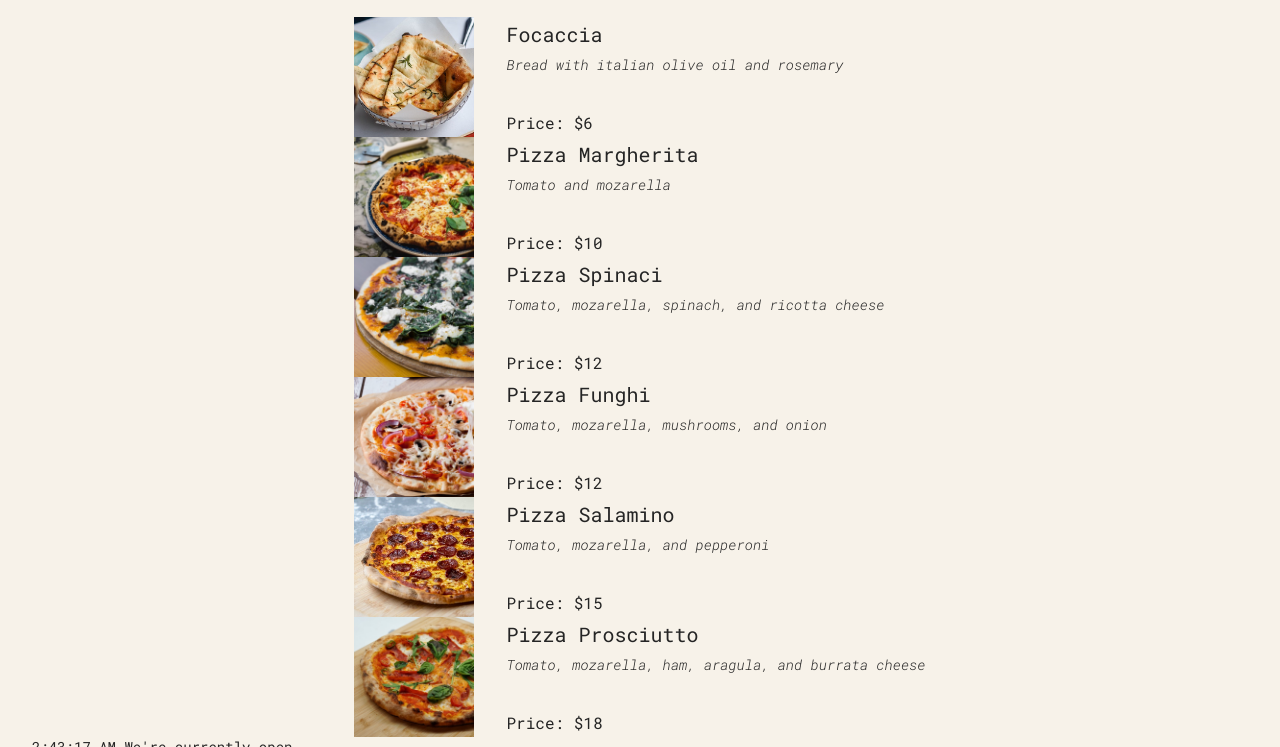
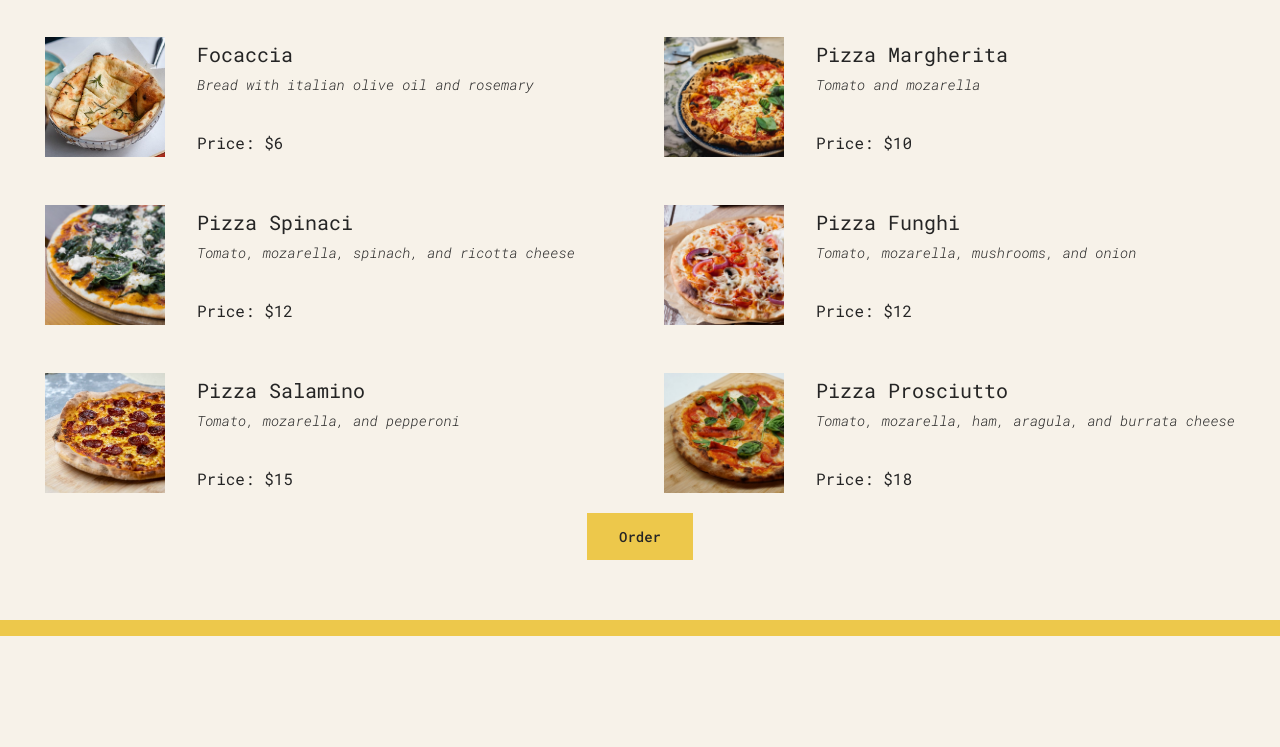
Before and after one commit to byunn90/PizzaMenu, a React app in the folder pizza-menu/: page / in a window 1280 px wide. Shown: the part 179-926 px from the top of the page. After the commit the page ends 815 px from the top, so only its background shows below. Built offline with nearby package versions, Linux system fonts and the light colour scheme.

Commit message:
fixing stuff up

```diff
--- a/pizza-menu/src/index.css
+++ b/pizza-menu/src/index.css
@@ -152,6 +152,9 @@ body {
 /* *************** */
 
 .footer {
+  display: flex;
+  justify-content: center;
+  padding-top: 20px;
   font-size: 1.4rem;
 }
 
--- a/pizza-menu/src/index.js
+++ b/pizza-menu/src/index.js
@@ -77,14 +77,21 @@ function Header() {
   );
 }
 function Menu() {
+  const pizzas = pizzaData;
+  // const pizzas = [];
+  const numPizzas = pizzas.length;
+
   return (
     <main className="menu">
       <h2>Our Menu</h2>
-      <div>
-        {pizzaData.map((pizza) => (
-          <Pizza pizzaObj={pizza} key={pizza.name} />
-        ))}
-      </div>
+      {/*Note This mapping data is very important dont forget   */}
+      {numPizzas > 0 ? (
+        <ul className="pizzas">
+          {pizzaData.map((pizza) => (
+            <Pizza pizzaObj={pizza} key={pizza.name} />
+          ))}
+        </ul>
+      ) : null}
 
       {/* <Pizza
         name="Pizza Spinaci"
@@ -104,14 +111,14 @@ function Menu() {
 function Pizza(props) {
   console.log(props);
   return (
-    <div className="pizza">
+    <li className="pizza">
       <img src={props.pizzaObj.photoName} alt={props.name} />
       <div>
         <h3>{props.pizzaObj.name}</h3>
         <p>{props.pizzaObj.ingredients}</p>
         <span>Price: ${props.pizzaObj.price}</span>
       </div>
-    </div>
+    </li>
   );
 }
 function Footer() {
@@ -124,7 +131,14 @@ function Footer() {
   // else alert("Sorry we're closed");
   return (
     <footer className="footer">
-      {new Date().toLocaleTimeString()} We're currently open
+      <div className="order">
+        {isOpen && (
+          <p>
+            =We're open untill {closeHour}:00. Come visit us or order online.
+          </p>
+        )}
+      </div>
+      <button className="btn">Order</button>
     </footer>
   );
   // return React.createElement("footer", null, "We're currently open!");
```
